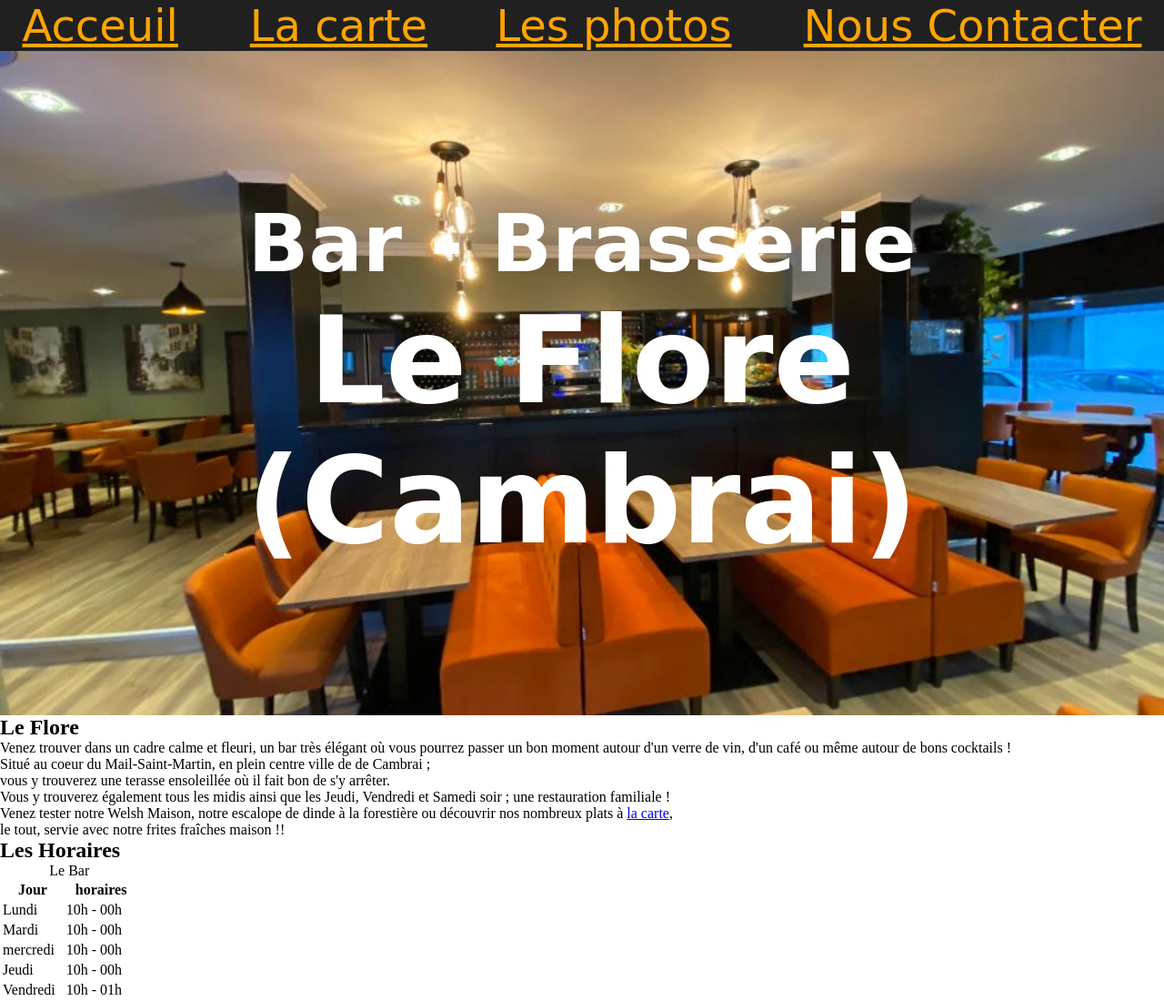
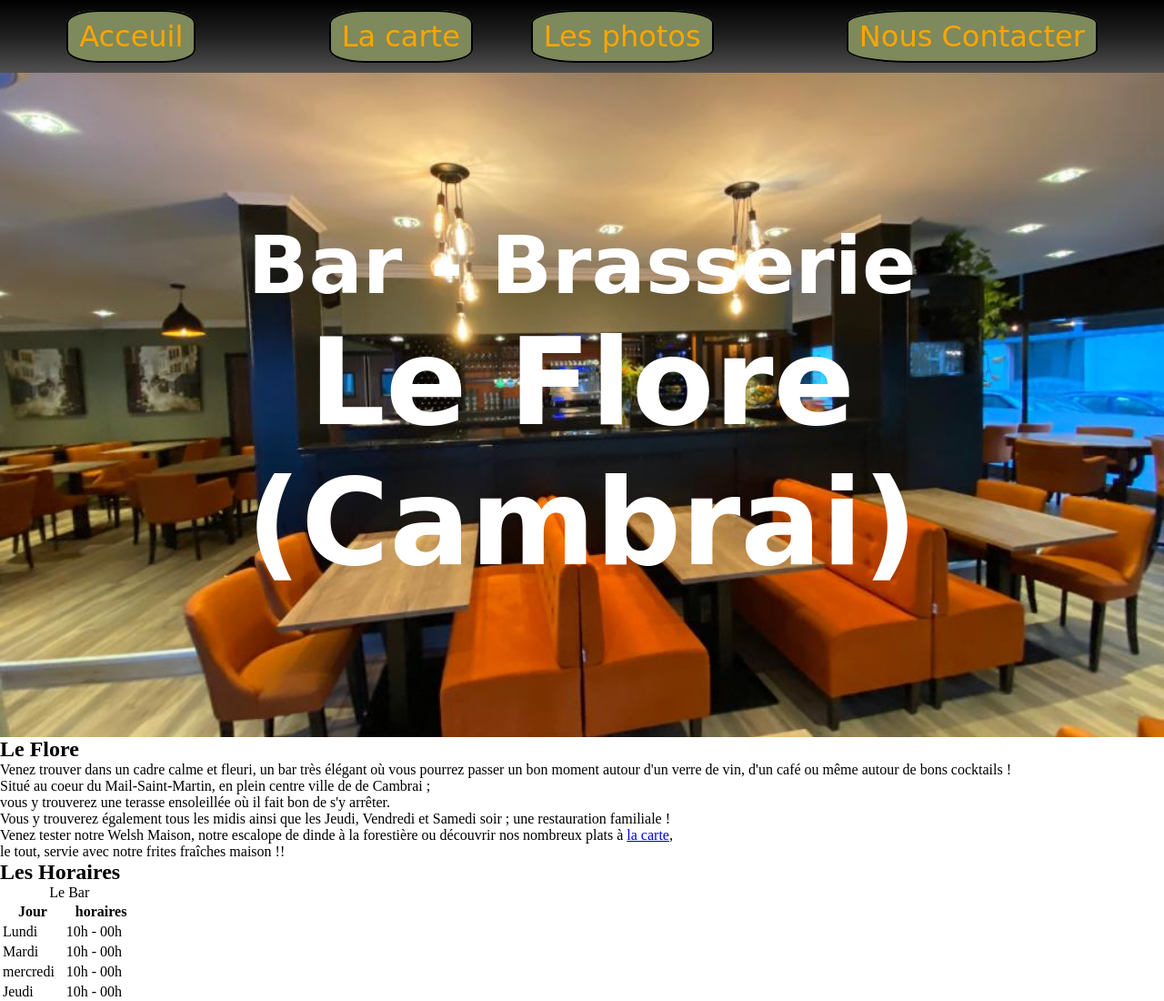
Before and after one commit to CocoPepss/le-flore, a plain HTML site: page Index.html in a window 1280 px wide. Shown: the top 1100 px of the page at 91% size. Drawn offline with Linux system fonts and the light colour scheme; a web font is replaced by a local one.

Commit message:
travail sur la mise en forme du nav

```diff
--- a/styles/style.css
+++ b/styles/style.css
@@ -3,23 +3,28 @@
 }
 
 nav {
-    background-color: #202020;
+    background: linear-gradient(180deg, black, #202020, #505050);
+    height: 5em;
     color: orange;
-    font-family: Corinthia, cursive;
-    font-size: 3em;
     display: flex;
+    flex-direction: row;
+    flex-wrap: nowrap;
     justify-content: space-around;
     align-items: center;
 }
 
 nav a {
+    text-decoration: none;
     color: orange;
+    font-family: Corinthia, cursive;
+    font-size: 2em;
+    border-radius: 25%;
+    padding: 8px 12px 8px 12px;
+    border: 2.5px black Solid;
+    background-color: #7E895C;
+    margin: 0px 30px 0px 30px;
 }
 
 nav a:visited {
     color: orange;
 }
-
-.nav-milieu a {
-    margin: 30px;
-}
```
Also changed, not shown: styles/index.css (line endings or trailing spaces).
